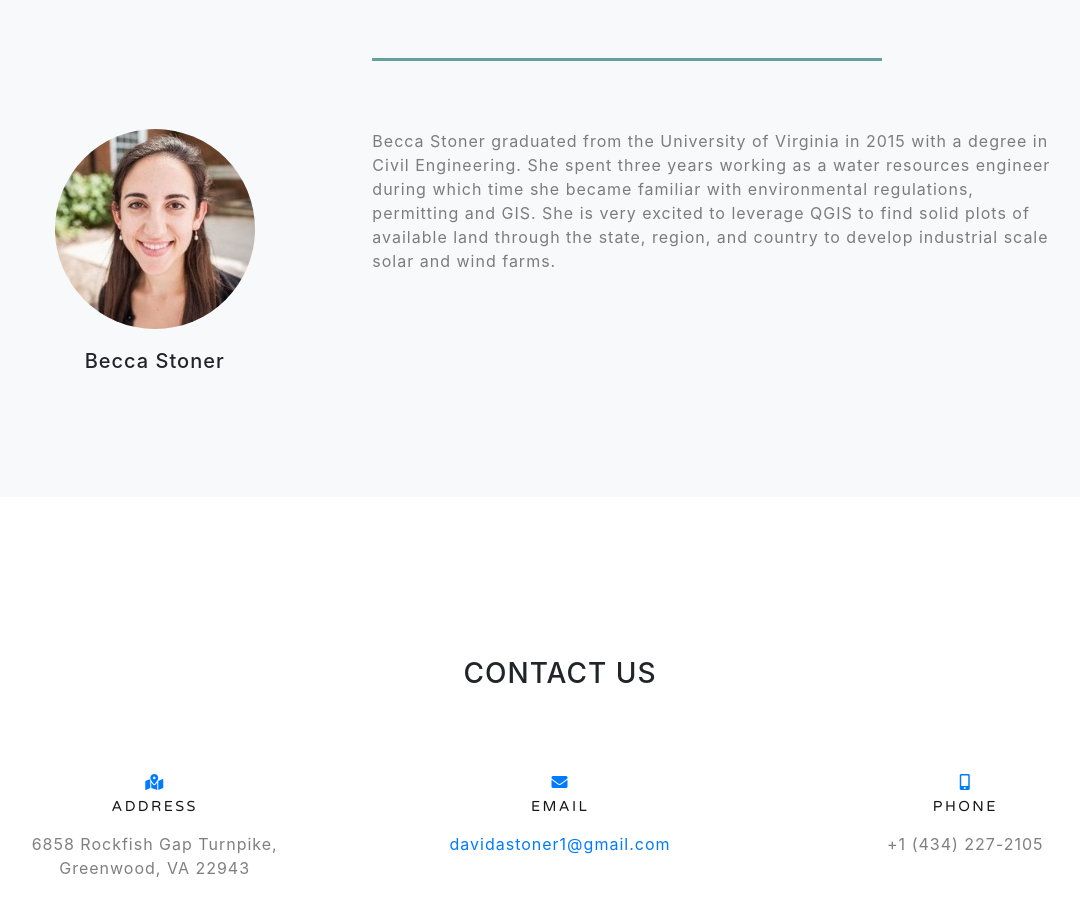
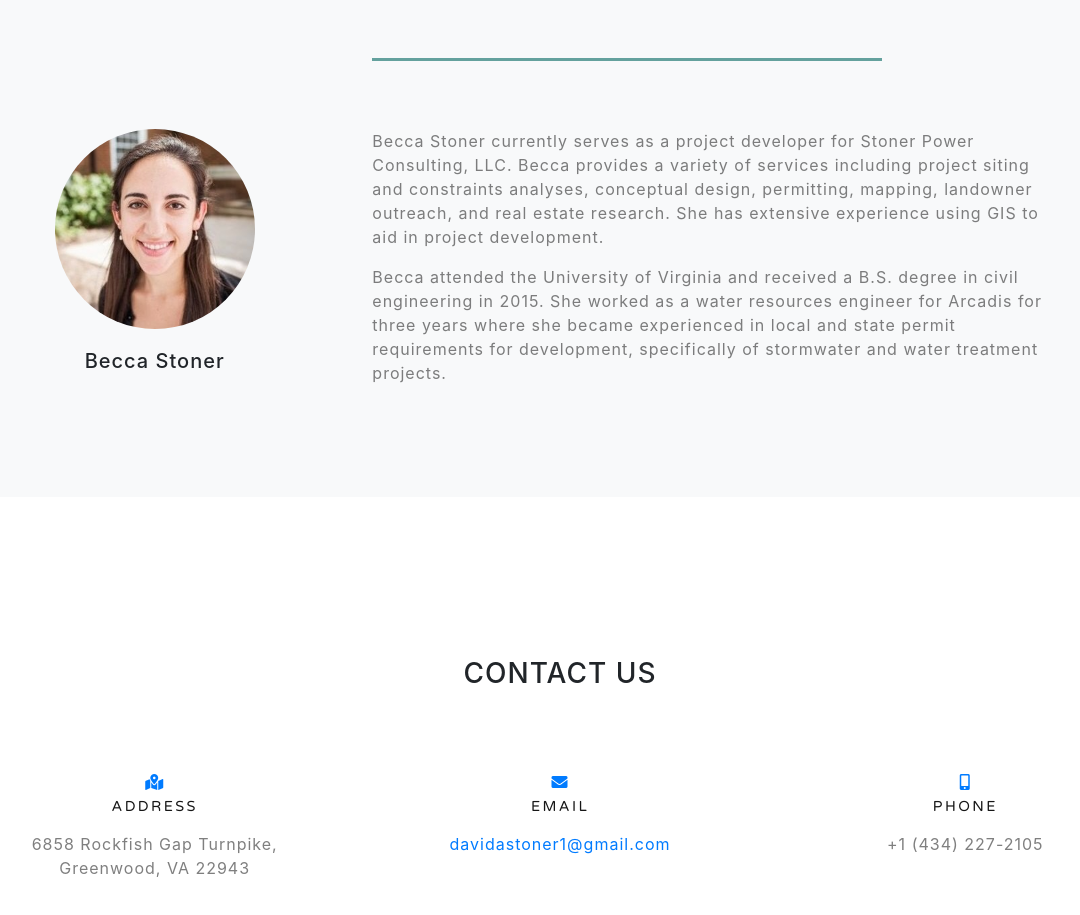
Before and after one commit to swansonsm/stoner-power, a website with bundled scripts: page index.html in a window 1280 px wide. Shown: the part 2560-3475 px from the top of the page, without its empty margins (80-1160 px from the left). Built offline with nearby package versions, Linux system fonts and the light colour scheme.

Commit message:
Update Becca's bio

```diff
--- a/index.html
+++ b/index.html
@@ -213,11 +213,16 @@
           </div>
           <div class="col-md-7">
             <p class="text-black-50">
-              Becca Stoner graduated from the University of Virginia in 2015 with a degree in Civil Engineering.
-              She spent three years working as a water resources engineer during which time she became familiar
-              with environmental regulations, permitting and GIS. She is very excited to leverage QGIS
-              to find solid plots of available land through the state, region, and country to develop industrial
-              scale solar and wind farms.
+                Becca Stoner currently serves as a project developer for Stoner Power Consulting, LLC.
+                Becca provides a variety of services including project siting and constraints analyses,
+                conceptual design, permitting, mapping, landowner outreach, and real estate research.
+                She has extensive experience using GIS to aid in project development.
+            </p>
+            <p class="text-black-50">
+                Becca attended the University of Virginia and received a B.S. degree in civil engineering
+                in 2015. She worked as a water resources engineer for Arcadis for three years where she
+                became experienced in local and state permit requirements for development, specifically of
+                stormwater and water treatment projects.
             </p>
           </div>
         </div>
```
